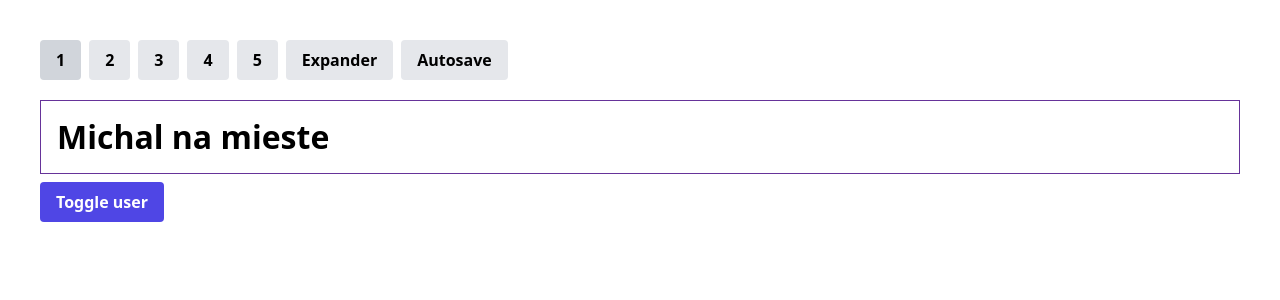
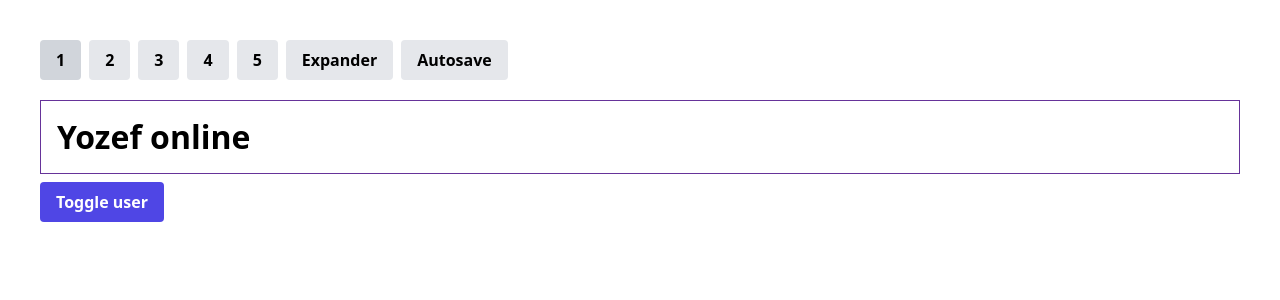
Before and after one commit to v-borodin/workshop-angular-16plus, an Angular app: page /challenge-1 in a window 1280 px wide. Shown: the top 300 px of the page. Built offline with nearby package versions, Linux system fonts and the light colour scheme.

Commit message:
minor updates

```diff
--- a/src/app/challenges/challenge-1/challenge-1.component.ts
+++ b/src/app/challenges/challenge-1/challenge-1.component.ts
@@ -12,7 +12,7 @@ import { UserComponent } from './user/users.component';
   imports: [UserComponent],
 })
 export class Challenge1Component implements AfterViewChecked {
-  user = { name: 'Michal', enabled: true };
+  user = { name: 'Yozef', enabled: true };
 
   toggleUser(): void {
     this.user.enabled = !this.user.enabled;
--- a/src/app/challenges/challenge-1/user/users.component.ts
+++ b/src/app/challenges/challenge-1/user/users.component.ts
@@ -4,7 +4,7 @@ import { ChangeDetectionStrategy, Component, Input } from '@angular/core';
   standalone: true,
   selector: 'app-user',
   template: `
-    <p>{{ user?.name }} {{ user?.enabled ? 'na mieste' : 'nedostupný' }}</p>
+    <p>{{ user?.name }} {{ user?.enabled ? 'online' : 'offline' }}</p>
   `,
   changeDetection: ChangeDetectionStrategy.OnPush,
 })
--- a/src/app/challenges/challenge-3/challenge-3.component.ts
+++ b/src/app/challenges/challenge-3/challenge-3.component.ts
@@ -1,7 +1,7 @@
 import { AfterViewChecked, ChangeDetectionStrategy, Component } from '@angular/core';
 import { of } from 'rxjs';
 
-const USER_STORE = { name: 'Slavo', age: 25 };
+const USER = { name: 'Slavo', age: 25 };
 
 @Component({
   standalone: true,
@@ -18,7 +18,7 @@ export class Challenge3Component implements AfterViewChecked {
   user?: Record<string, any>;
 
   loadUser(): void {
-    of(USER_STORE).subscribe(user => (this.user = user));
+    of(USER).subscribe(user => (this.user = user));
   }
 
   ngAfterViewChecked(): void {
--- a/src/app/components/autosave-preview/auto-save-preview.component.ts
+++ b/src/app/components/autosave-preview/auto-save-preview.component.ts
@@ -1,5 +1,4 @@
 import { ChangeDetectionStrategy, Component } from '@angular/core';
-import { FormsModule } from '@angular/forms';
 import { AutoSaveDirective } from '../../directives/auto-save.directive';
 
 @Component({
@@ -7,10 +6,10 @@ import { AutoSaveDirective } from '../../directives/auto-save.directive';
   selector: 'app-auto-save-preview',
   template: `
     <form class="flex flex-col gap-y-2">
-      <input name="Email" type="email" autoSave />
+      <input name="email" type="email" autoSave />
     </form>
   `,
   changeDetection: ChangeDetectionStrategy.OnPush,
-  imports: [FormsModule, AutoSaveDirective],
+  imports: [AutoSaveDirective],
 })
 export class AutoSavePreviewComponent {}
```
